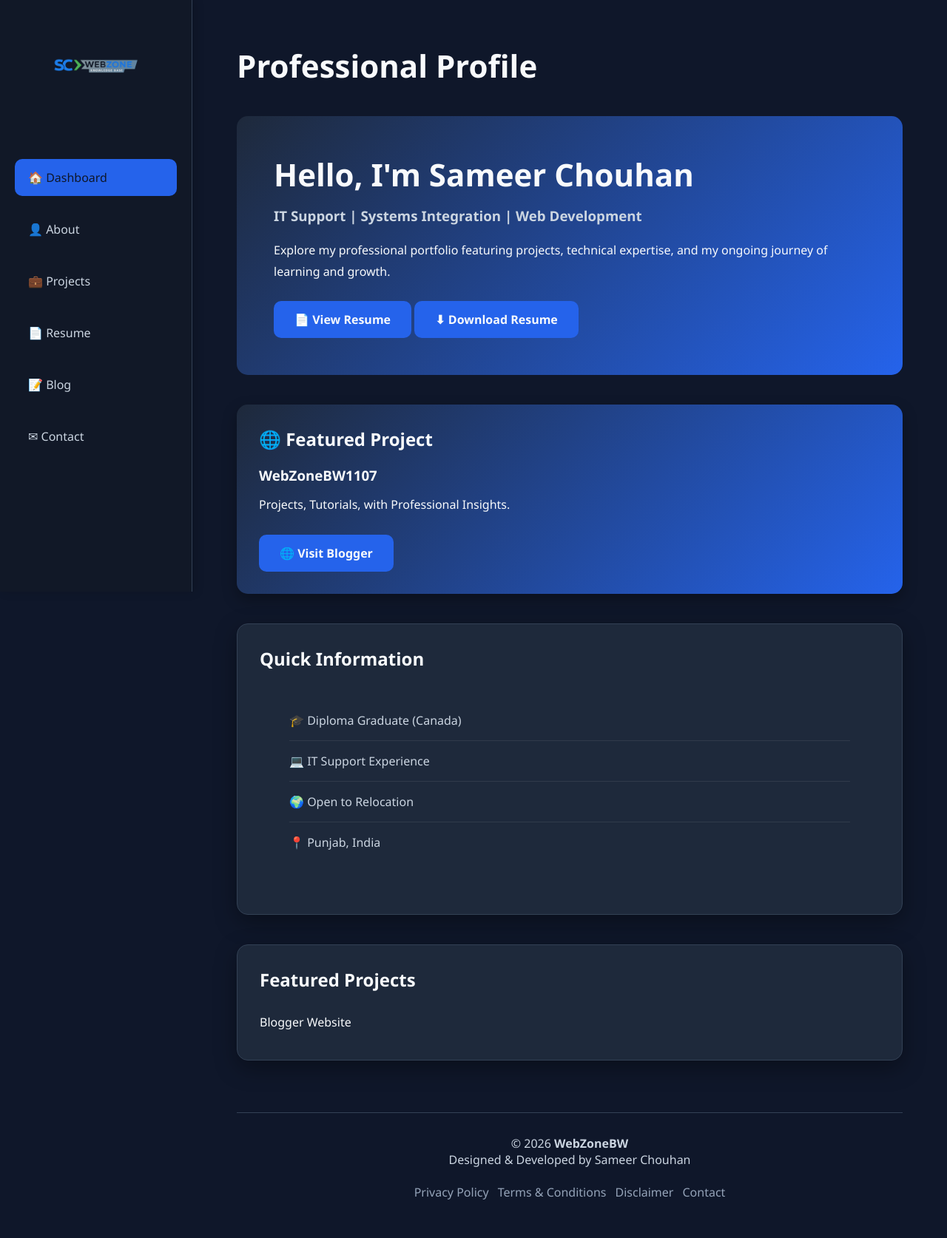
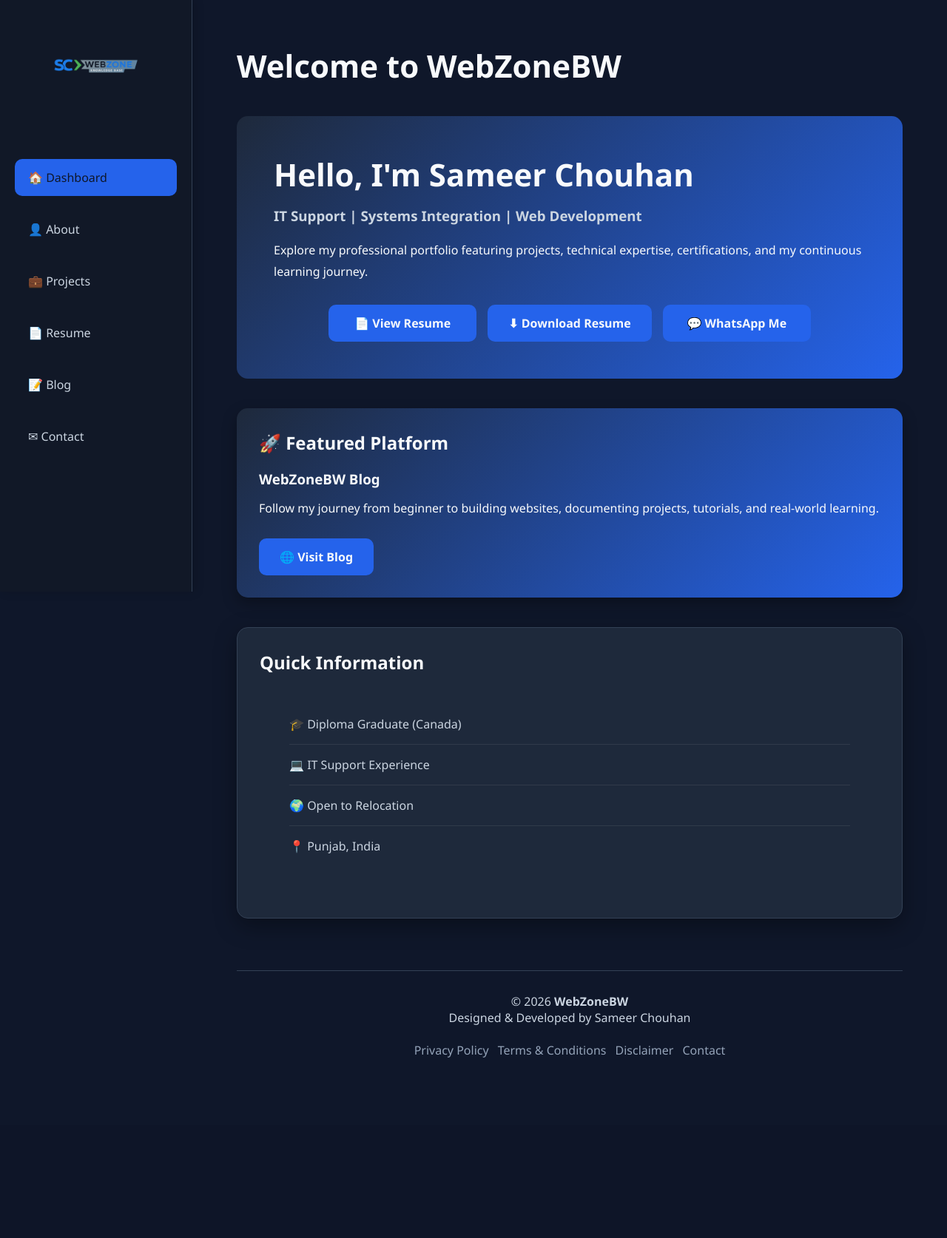
Before and after one commit to samchouhan1107-prog/webzonebw, a PHP site: page / in a window 1280 px wide. Shown: the top 1674 px of the page at 74% size. After the commit the page ends 1430 px from the top, so only its background shows below. Run offline with PHP 8.4, Linux system fonts and the light colour scheme.

Commit message:
are we working on clean tree

```diff
--- a/css/style.css
+++ b/css/style.css
@@ -185,7 +185,13 @@ body {
 
 .btn{
 
-    display:inline-block;
+    display:inline-flex;
+
+    align-items:center;
+
+    justify-content:center;
+
+    gap:8px;
 
     background:#2563EB;
 
@@ -198,6 +204,10 @@ body {
     text-decoration:none;
 
     font-weight:600;
+
+    cursor:pointer;
+
+    white-space:nowrap;
 
     transition:.3s ease;
 
@@ -212,21 +222,32 @@ body {
 }
 
 /* ==========================
-   RESUME BUTTONS
+   HERO BUTTONS
 ========================== */
 
-.resume-buttons{
+.hero-buttons{
+
+    display:flex;
+
+    justify-content:center;
+
+    align-items:center;
+
+    gap:15px;
+
+    flex-wrap:wrap;
 
     margin-top:30px;
 
 }
 
-.resume-buttons .btn{
+.hero-buttons .btn{
 
-    margin-right:15px;
+    min-width:200px;
+
+    text-align:center;
 
 }
-
 
 /* ==========================
    QUICK INFO
--- a/index.html
+++ b/index.html
@@ -2,6 +2,7 @@
 <html lang="en">
 
 <head>
+
     <meta charset="UTF-8">
     <meta name="viewport" content="width=device-width, initial-scale=1.0">
 
@@ -21,9 +22,10 @@
 
     <!-- Google Analytics -->
     <script async src="https://www.googletagmanager.com/gtag/js?id=G-ZFZ54Z2997"></script>
+
     <script>
         window.dataLayer = window.dataLayer || [];
-      function gtag(){dataLayer.push(arguments);}
+        function gtag() { dataLayer.push(arguments); }
         gtag('js', new Date());
 
         gtag('config', 'G-ZFZ54Z2997');
@@ -35,7 +37,8 @@
 
     <div class="container">
 
-        <!-- Sidebar -->
+        <!-- ================= Sidebar ================= -->
+
         <aside class="sidebar">
 
             <div class="logo">
@@ -55,13 +58,17 @@
 
         </aside>
 
-        <!-- Main Content -->
+        <!-- ================= Main Content ================= -->
 
         <main class="main-content">
 
+            <!-- ===== UPDATED HEADER ===== -->
+
             <header class="top-header">
-                <h1>Professional Profile</h1>
+                <h1>Welcome to WebZoneBW</h1>
             </header>
+
+            <!-- ================= HERO ================= -->
 
             <section class="hero">
 
@@ -71,79 +78,112 @@
 
                 <p>
                     Explore my professional portfolio featuring projects,
-                    technical expertise, and my ongoing journey of learning and growth.
+                    technical expertise, certifications, and my continuous
+                    learning journey.
                 </p>
+
+                <div class="hero-buttons">
+
+                <!-- View Resume -->
 
                 <a href="assets/resume/Sameer_Chouhan_Resume.pdf"
                     target="_blank"
                     rel="noopener noreferrer"
                     class="btn">
+
                     📄 View Resume
+
                 </a>
+
+                <!-- Download Resume -->
 
                 <a href="assets/resume/Sameer_Chouhan_Resume.pdf"
                     download
                     class="btn">
+
                     ⬇ Download Resume
+
                 </a>
 
+                <!-- ===== WHATSAPP ===== -->
+
+
+                <a href="https://wa.me/918198091036?text=Hello%20Sameer,%20I%20visited%20your%20WebZoneBW%20portfolio%20and%20would%20like%20to%20connect."
+
+                target="_blank"
+
+                rel="noopener noreferrer"
+
+                class="btn">
+
+
+                💬 WhatsApp Me
+
+
+            </a>
+
+        </div>
             </section>
+
+            <!-- ================= FEATURED PLATFORM ================= -->
 
             <section class="featured-card">
 
-                <h2>🌐 Featured Project</h2>
+                <h2>🚀 Featured Platform</h2>
 
-                <h3>WebZoneBW1107</h3>
+                <h3>WebZoneBW Blog</h3>
 
                 <p>
-                    Projects, Tutorials, with Professional Insights.
+                    Follow my journey from beginner to building websites,
+                    documenting projects, tutorials, and real-world learning.
                 </p>
 
                 <a href="https://webzonebw1107.blogspot.com/"
                     target="_blank"
                     rel="noopener noreferrer"
                     class="btn">
-                    🌐 Visit Blogger
+
+                    🌐 Visit Blog
+
                 </a>
 
             </section>
+
+            <!-- ================= QUICK INFO ================= -->
 
             <section class="quick-info">
 
                 <h2>Quick Information</h2>
 
                 <ul>
+
                     <li>🎓 Diploma Graduate (Canada)</li>
+
                     <li>💻 IT Support Experience</li>
+
                     <li>🌍 Open to Relocation</li>
+
                     <li>📍 Punjab, India</li>
+
                 </ul>
 
             </section>
 
-            <section class="projects">
+            <!-- ==================================================
+                 DUPLICATE "FEATURED PROJECTS" SECTION REMOVED
+                 ================================================== -->
 
-                <h2>Featured Projects</h2>
-
-                <ul>
-                    <li>Blogger Website</li>
-                </ul>
-
-            </section>
-
+            <!-- ================= FOOTER ================= -->
 
             <footer class="site-footer">
 
-
                 <div class="footer-content">
-
 
                     <p>
 
                         © 2026 <strong>WebZoneBW</strong><br>
 
                         Designed & Developed by Sameer Chouhan
-
 
                     </p>
 
--- a/projects.html
+++ b/projects.html
@@ -150,11 +150,7 @@
         </section>
 
 
-        ------------------------------------
 
-                 FOOTER
-
-        ------------------------------------
 
 <footer class="site-footer">
 
```
Lines whose indentation alone changed are shown as unchanged.
